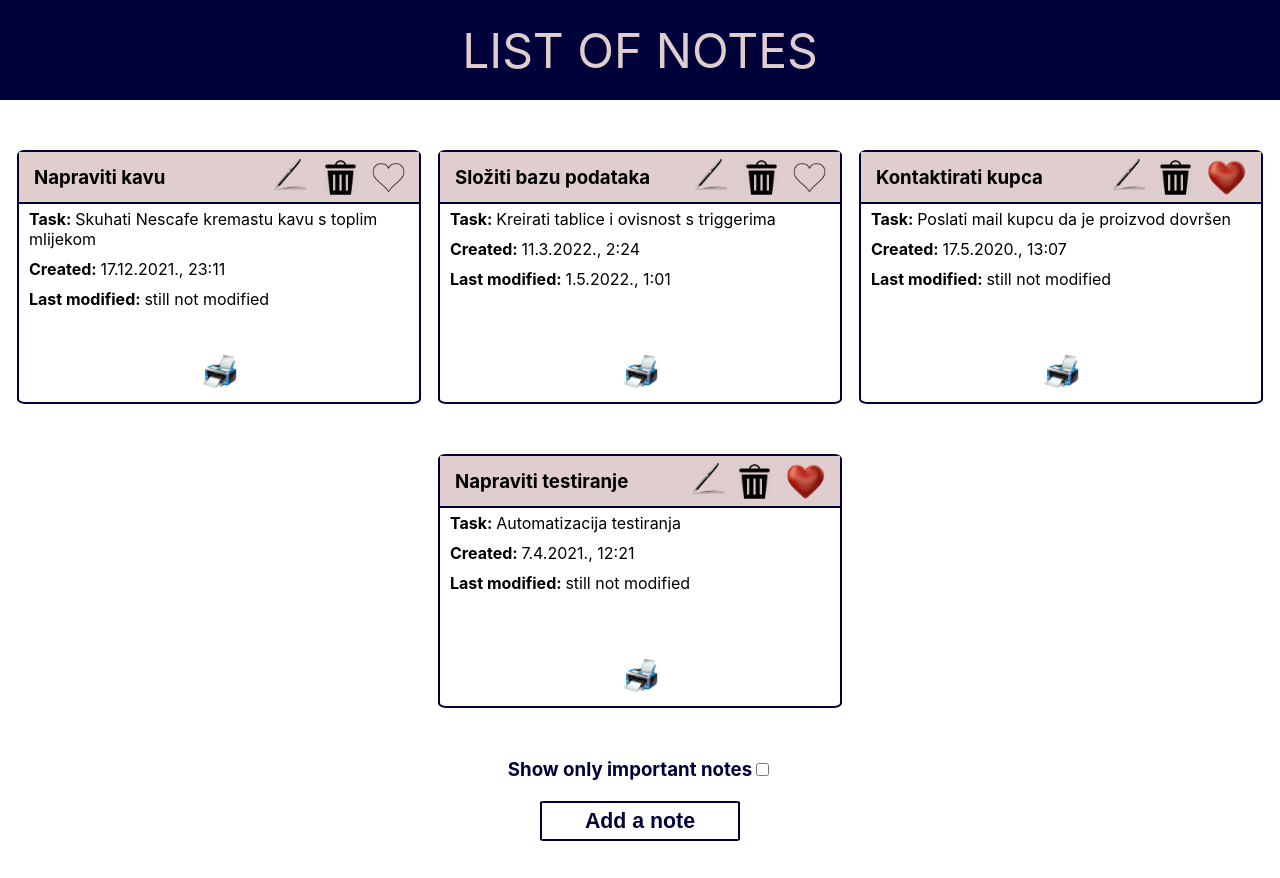
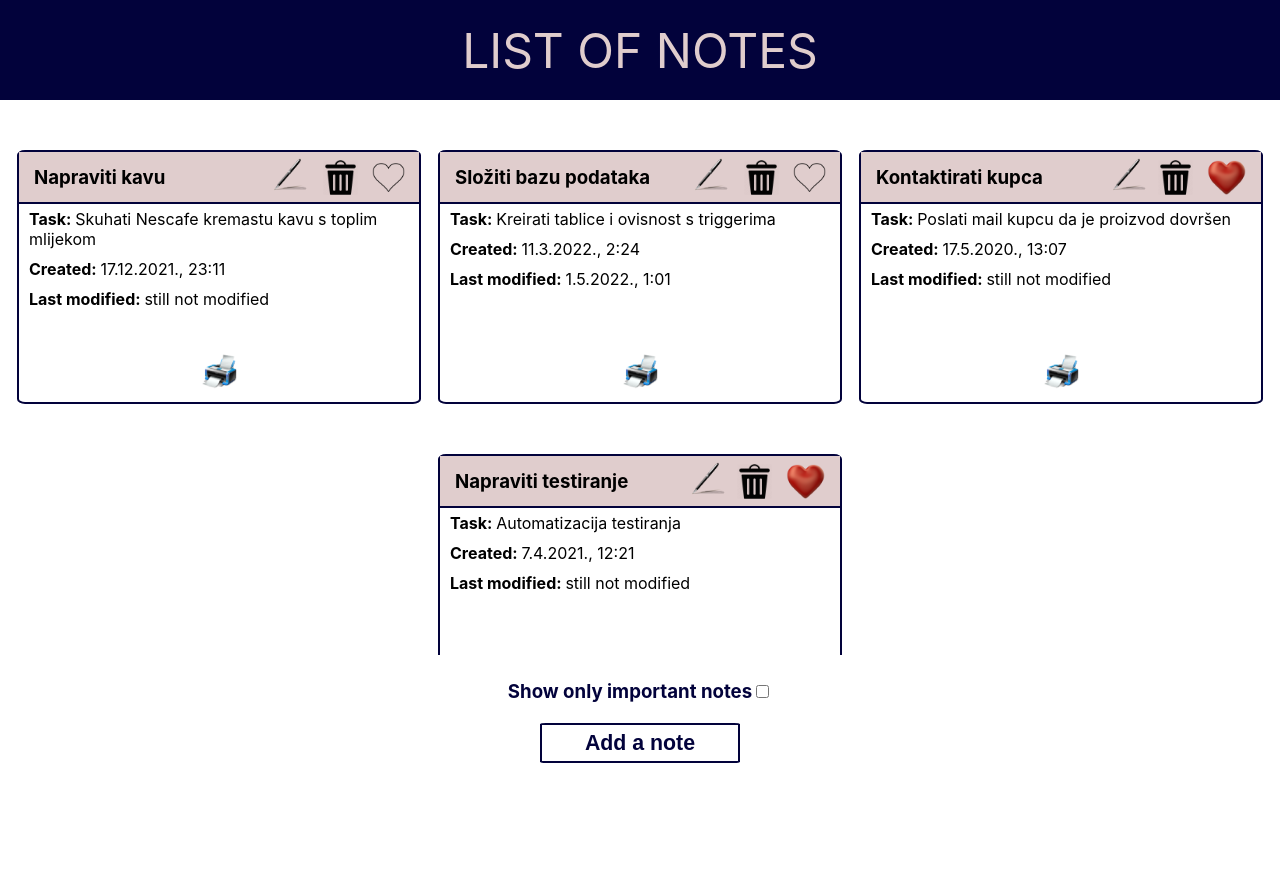
Before and after one commit to CROmarcos/NotesRecorder, a React (Create React App) app: page / in a window 1280 px wide. Before the commit the page ends 841 px from the top, so only its background shows below. Built offline with nearby package versions, Linux system fonts and the light colour scheme.

Commit message:
Visual editing
Changed app logo, title stays on top of page when scrolling, listed notes do not overlap buttons.

```diff
--- a/src/App.scss
+++ b/src/App.scss
@@ -48,6 +48,10 @@
   font-weight: bold;
 }
 
+.page {
+  margin-top: 150px;
+}
+
 button {
   cursor: pointer;
 }
--- a/src/components/NotesList/NotesList.js
+++ b/src/components/NotesList/NotesList.js
@@ -33,11 +33,13 @@ const NotesList = () => {
                     <Note key={note.id} noteId={note.id} title={note.title} description={note.description} creationDate={note.creationDate} lastModification={note.lastModification} important={note.importance} filtered={filtered} refresh={refresh} />
                 )}
             </div>
-            <div className="list--filter">
-                <label>Show only important notes</label>
-                <input id="check" data-testid="check" type="checkbox" onClick={filterList} unchecked="true" />
+            <div className="list--actions">
+                <div className="list--filter">
+                    <label>Show only important notes</label>
+                    <input id="check" data-testid="check" type="checkbox" onClick={filterList} unchecked="true" />
+                </div>
+                <Link to="/add"><button className="main-button">Add a note</button></Link>
             </div>
-            <Link to="/add"><button className="main-button">Add a note</button></Link>
         </>
     )
 }
--- a/src/components/NotesList/NotesList.scss
+++ b/src/components/NotesList/NotesList.scss
@@ -2,6 +2,8 @@
     display: flex;
     flex-wrap: wrap;
     width: 100%;
+    height: calc(100% - 300px);
+    margin-bottom: 120px;
     justify-content: space-evenly;
 
     &--filter {
@@ -10,4 +12,15 @@
         color: rgb(2, 2, 59);
         margin-bottom: 20px;
     }
+
+    &--actions {
+        height: 120px;
+        background-color: white;
+        bottom: 0%;
+        width: 100%;
+        padding-top: 25px;
+        position: fixed;
+        bottom: 0;
+        overflow: hidden;
+    }
 }
--- a/src/components/Title/Title.scss
+++ b/src/components/Title/Title.scss
@@ -1,8 +1,10 @@
 .title {
     width: 100%;
     height: 100px;
+    position: fixed;
+    overflow: hidden;
     margin: 0;
-    margin-bottom: 50px;
+    top: 0;
     background-color: rgb(2, 2, 59);
     display: flex;
     align-items: center;
```
Also changed, not shown: 1 other file (tests, documents, lock files or other folders).
